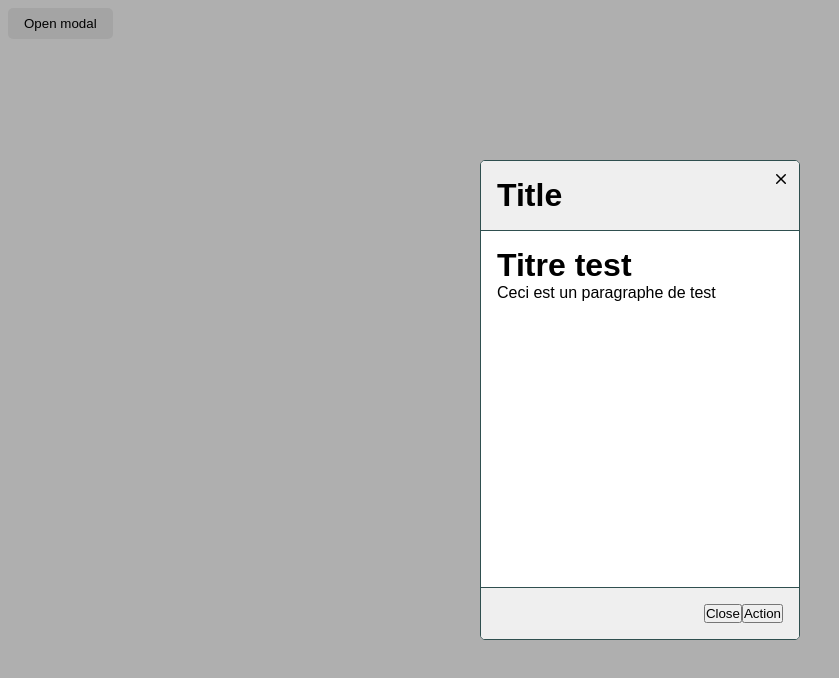
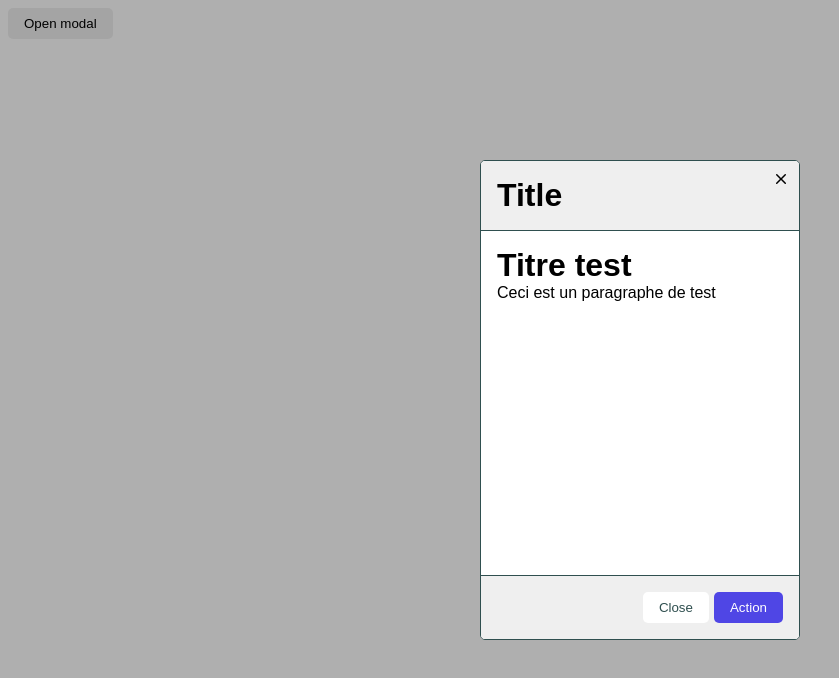
Before and after one commit to floriansimunek/react-modal, a React (Vite) app: page / in a window 1280 px wide. Both pictures are taken after a click on the button "Open modal". Shown: the top 678 px of the page, without its empty margins (0-839 px from the left). Built offline with nearby package versions, Linux system fonts and the light colour scheme.

Commit message:
💄 Add DialogButton style

```diff
--- a/src/components/Dialog/index.scss
+++ b/src/components/Dialog/index.scss
@@ -62,6 +62,7 @@
       display: flex;
       justify-content: flex-end;
       align-items: center;
+      gap: 5px;
     }
   }
 }
--- a/src/components/Dialog/index.tsx
+++ b/src/components/Dialog/index.tsx
@@ -1,4 +1,5 @@
 import CloseIcon from '@components/CloseIcon';
+import DialogButton from '@components/DialogButton';
 import { DialogProps } from '@types';
 import './index.scss';
 
@@ -16,10 +17,8 @@ const Dialog: React.FC<DialogProps> = ({ children, onClick }) => {
         </div>
         <div className="modal__dialog--body">{children}</div>
         <div className="modal__dialog--footer">
-          <button type="button" onClick={onClick}>
-            Close
-          </button>
-          <button type="button">Action</button>
+          <DialogButton onClick={onClick}>Close</DialogButton>
+          <DialogButton type={'color'}>Action</DialogButton>
         </div>
       </div>
     </div>
--- /dev/null
+++ b/src/components/DialogButton/index.scss
@@ -0,0 +1,26 @@
+.modal {
+  .modal__dialog__button {
+    border-radius: 5px;
+    border: none;
+    padding: 0.5rem 1rem;
+
+    &:hover {
+      cursor: pointer;
+    }
+
+    &[data-rm-button-type='white'] {
+      background-color: white;
+      color: var(--rm-darkgray);
+    }
+
+    &[data-rm-button-type='color'] {
+      background-color: var(--rm-primary-color);
+      color: white;
+    }
+
+    &:active {
+      background-color: var(--rm-primary-color);
+      color: white;
+    }
+  }
+}
--- /dev/null
+++ b/src/components/DialogButton/index.tsx
@@ -0,0 +1,22 @@
+import { DialogButtonProps } from '@types';
+import './index.scss';
+
+const DialogButton: React.FC<DialogButtonProps> = ({
+  children = 'Open modal',
+  onClick,
+  type = 'white',
+}) => {
+  return (
+    <button
+      type="button"
+      className="modal__dialog__button"
+      data-testid="modal__dialog__button"
+      data-rm-button-type={type}
+      onClick={onClick}
+    >
+      {children}
+    </button>
+  );
+};
+
+export default DialogButton;
```
